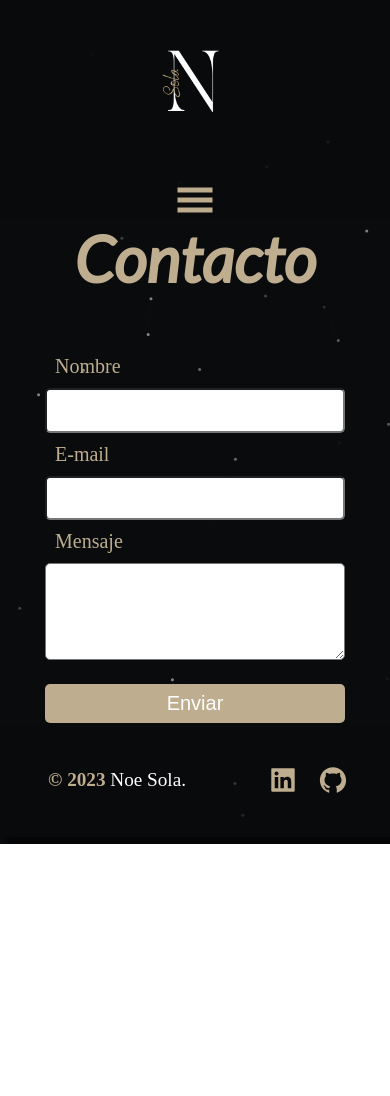
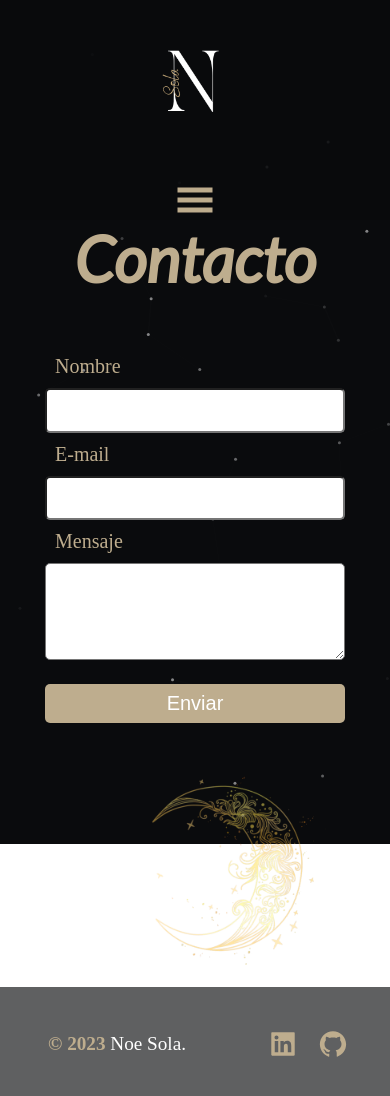
Before and after one commit to Moyrasc/Portfolio, a React (Create React App) app: page /contacto in a window 390 px wide. Shown: the top 1096 px of the page. Before the commit the page ends 844 px from the top, so only its background shows below. Built offline with nearby package versions, Linux system fonts and the light colour scheme.

Commit message:
desing responsive completed

```diff
--- a/src/index.css
+++ b/src/index.css
@@ -17,3 +17,27 @@
   width: 0;
   height: 0;
 }
+/* body::-webkit-scrollbar {
+  width: 12px;
+}
+
+body::-webkit-scrollbar-track {
+  background: rgba(10, 11, 13, 0.65);
+}
+
+body::-webkit-scrollbar-thumb {
+  background: rgba(152, 130, 87, 0.85);
+} */
+*::-webkit-scrollbar {
+  width: 12px;
+}
+
+*::-webkit-scrollbar-track {
+  background: rgba(0, 0, 0, 0.65);
+}
+
+*::-webkit-scrollbar-thumb {
+  background-color: #988257;
+  border-radius: 6px;
+  border: 3px solid rgba(10, 11, 13, 0.65);
+}
--- a/src/views/Contacto.jsx
+++ b/src/views/Contacto.jsx
@@ -2,6 +2,8 @@ import React from 'react'
 import Particles from '../components/Particles'
 import ContactForm from '../components/ContactForm'
 import { ContainerContact, SubtitleContact } from './ContactoStyled'
+import { Logo3 } from './HomeStyled'
+import moonReverse from '../assets/moonGoldReverse.png'
 
 const Contacto = () => {
   return (
@@ -11,6 +13,9 @@ const Contacto = () => {
     <ContactForm/>
     <Particles id="tsparticles"/>
     </ContainerContact>
+    <Logo3>
+      <img src={moonReverse} alt='moon'/>
+    </Logo3>
     </>
   )
 }
--- a/src/views/ContactoStyled.jsx
+++ b/src/views/ContactoStyled.jsx
@@ -5,6 +5,7 @@ display: flex;
 flex-direction: column;
 align-items: center;
 justify-content: center;
+padding-bottom:2rem;
 
 `
 const ContainerLabel =styled.div`
--- a/src/views/HomeStyled.jsx
+++ b/src/views/HomeStyled.jsx
@@ -51,14 +51,14 @@ font-size:2rem;
 const Logo = styled.div`
 display: flex;
 flex-direction: column;
-padding: 0rem 5rem;
+padding: 1rem 5rem;
 & img {
     width: 275px;
     height: 275px;
     opacity: 0.5;
 }
 @media screen and (max-width:576px){
-padding: 0rem 5rem;
+padding: 1rem 5rem;
 & img {
     width: 200px;
     height: 200px;
@@ -77,13 +77,34 @@ align-items: flex-end;
     opacity: 0.5;
 }
 @media screen and (max-width:576px){
-    padding: 0rem 6rem;
+    padding: 1rem 6rem;
 & img {
     width: 200px;
     height: 200px;
     opacity: 0.5;
 }
 }
+
+`
+const Logo3 = styled.div`
+display: flex;
+flex-direction: column;
+padding: 0rem 5rem;
+align-items: flex-end;
+& img {
+    width: 275px;
+    height: 275px;
+    opacity: 0.5;
+}
+@media screen and (max-width:576px){
+    padding: 1rem 4rem;
+& img {
+    width: 200px;
+    height: 200px;
+    opacity: 0.5;
+}
+}
+
 `
 export {
     Container,
@@ -91,5 +112,6 @@ export {
     SubTitle,
     Section,
     Logo,
-    Logo2
+    Logo2,
+    Logo3
 }
--- a/src/views/ProyectosStyled.jsx
+++ b/src/views/ProyectosStyled.jsx
@@ -6,11 +6,13 @@ const ContainerProyecto = styled.div`
 const Content = styled.div`
 display: grid;
 gap: 1rem;
+padding: 0 3rem;
 grid-auto-flow:dense;
-// grid-template-columns: repeat(auto-fill, minmax(22rem,1fr))
+
 
 @media screen and (min-width:375px){
     grid-template-columns: repeat(auto-fill, minmax(12rem,1fr));
+    padding: 0rem;
 }
 @media screen and (min-width:480px){
     grid-template-columns: repeat(auto-fill, minmax(15rem,1fr));
@@ -23,6 +25,7 @@ grid-auto-flow:dense;
 }
 @media screen and (min-width:1280px){
     grid-template-columns: repeat(auto-fill, minmax(35rem,1fr));
+    padding:0 3rem 3rem 3rem;
 }
 `
 
```
